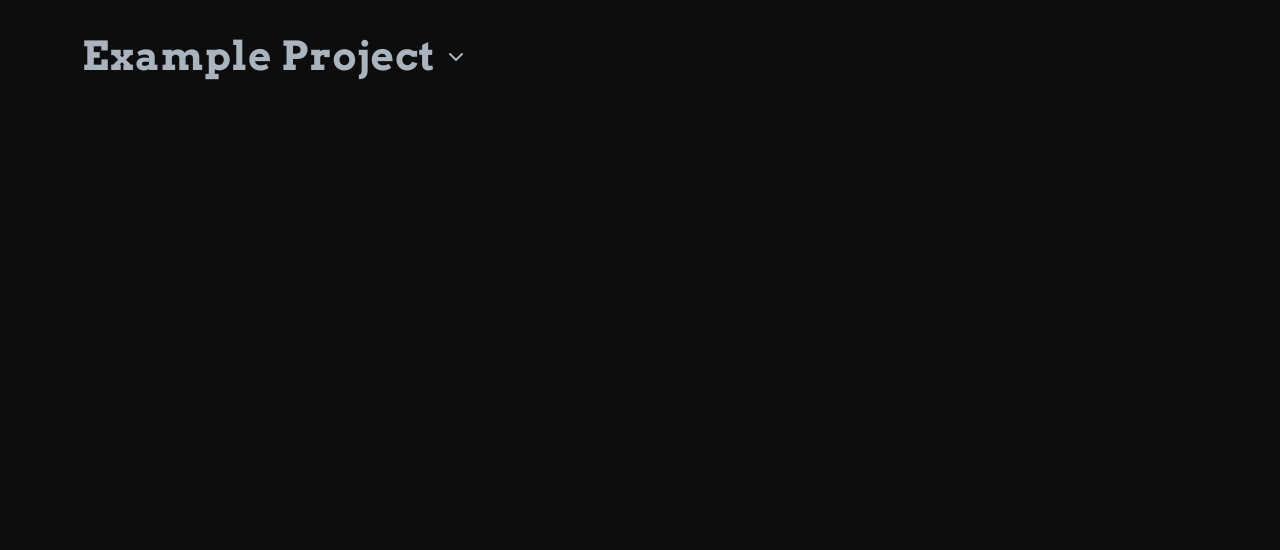
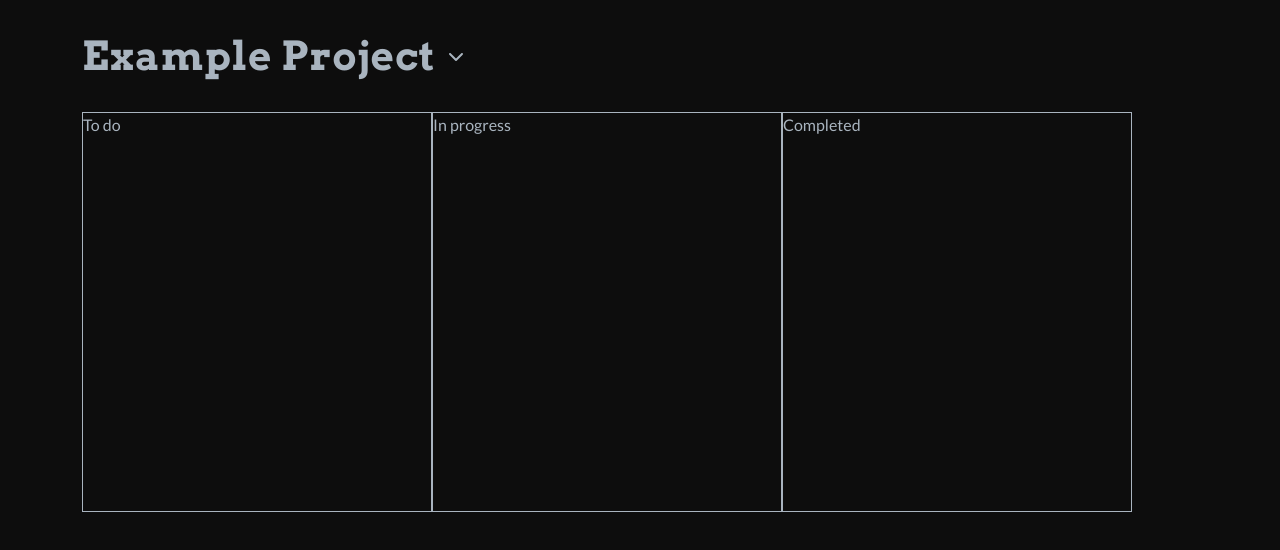
Before and after one commit to jsainz237/kanban-board, a Next.js app: page / in a window 1280 px wide. Shown: the top 550 px of the page. Built offline with nearby package versions, Linux system fonts and the light colour scheme.

Commit message:
Column drag and drop

```diff
--- /dev/null
+++ b/components/DraggableColumn/index.tsx
@@ -0,0 +1,29 @@
+import React from 'react';
+import { useSortable } from '@dnd-kit/sortable';
+import { CSS } from '@dnd-kit/utilities';
+import * as Styled from './styled';
+
+export interface Props {
+    name: string;
+}
+
+export const DraggableColumn: React.FC<Props> = ({ name }) => {
+    const {
+        setNodeRef: setSortableRef,
+        attributes,
+        listeners,
+        transform,
+        transition,
+    } = useSortable({ id: name });
+
+    const style = {
+        transform: CSS.Transform.toString(transform),
+        transition,
+    };
+
+    return (
+        <Styled.Column ref={setSortableRef} style={style} {...listeners} {...attributes}>
+            {name}
+        </Styled.Column>
+    )
+}
--- /dev/null
+++ b/components/DraggableColumn/styled.ts
@@ -0,0 +1,6 @@
+import styled from 'styled-components';
+
+export const Column = styled.div`
+    width: 350px;
+    border: 1px solid ${({ theme }) => theme.colors.textColor};
+`;
--- a/package.json
+++ b/package.json
@@ -9,6 +9,8 @@
     "lint": "next lint"
   },
   "dependencies": {
+    "@dnd-kit/core": "^6.0.5",
+    "@dnd-kit/sortable": "^7.0.1",
     "@fortawesome/fontawesome-svg-core": "^6.1.1",
     "@fortawesome/free-solid-svg-icons": "^6.1.1",
     "@fortawesome/react-fontawesome": "^0.1.18",
--- a/pages/index.tsx
+++ b/pages/index.tsx
@@ -1,9 +1,29 @@
+import { useState } from 'react';
 import type { NextPage } from 'next'
 import Head from 'next/head'
 import Container from 'react-bootstrap/Container';
+import { DndContext, DragEndEvent } from '@dnd-kit/core';
+import { horizontalListSortingStrategy, SortableContext, arrayMove } from '@dnd-kit/sortable';
 import { ProjectSelector } from '../components/ProjectSelector';
+import { DraggableColumn } from '../components/DraggableColumn';
+import * as Styled from '../styles/Home.styled';
 
 const Home: NextPage = () => {
+  const [columns, setColumns] = useState<string[]>(['To do', 'In progress', 'Completed']);
+
+  const handleDragEnd = (event: DragEndEvent) => {
+    const { active, over } = event;
+
+    if(active.id !== over?.id) {
+      setColumns(prev => {
+        const oldIndex = prev.indexOf(String(active.id));
+        const newIndex = prev.indexOf(String(over?.id));
+
+        return arrayMove(prev, oldIndex, newIndex);
+      })
+    }
+
+  }
 
   return (
     <div>
@@ -16,6 +36,16 @@ const Home: NextPage = () => {
       <main>
         <Container>
           <ProjectSelector />
+          <Styled.ColumnContainer>
+            <DndContext onDragEnd={handleDragEnd}>
+              <SortableContext
+                items={columns}
+                strategy={horizontalListSortingStrategy}
+              >
+                {columns.map(name => <DraggableColumn key={name} name={name} /> )}
+              </SortableContext>
+            </DndContext>
+          </Styled.ColumnContainer>
         </Container>
       </main>
     </div>
--- /dev/null
+++ b/styles/Home.styled.ts
@@ -0,0 +1,8 @@
+import styled from 'styled-components';
+
+export const ColumnContainer = styled.div`
+    display: flex;
+    flex-direction: row;
+    min-height: 400px;
+    margin-top: 2rem;
+`;
```
Also changed, not shown: pages/_app.tsx (+6 -5 lines), 1 other file (tests, documents, lock files or other folders).
